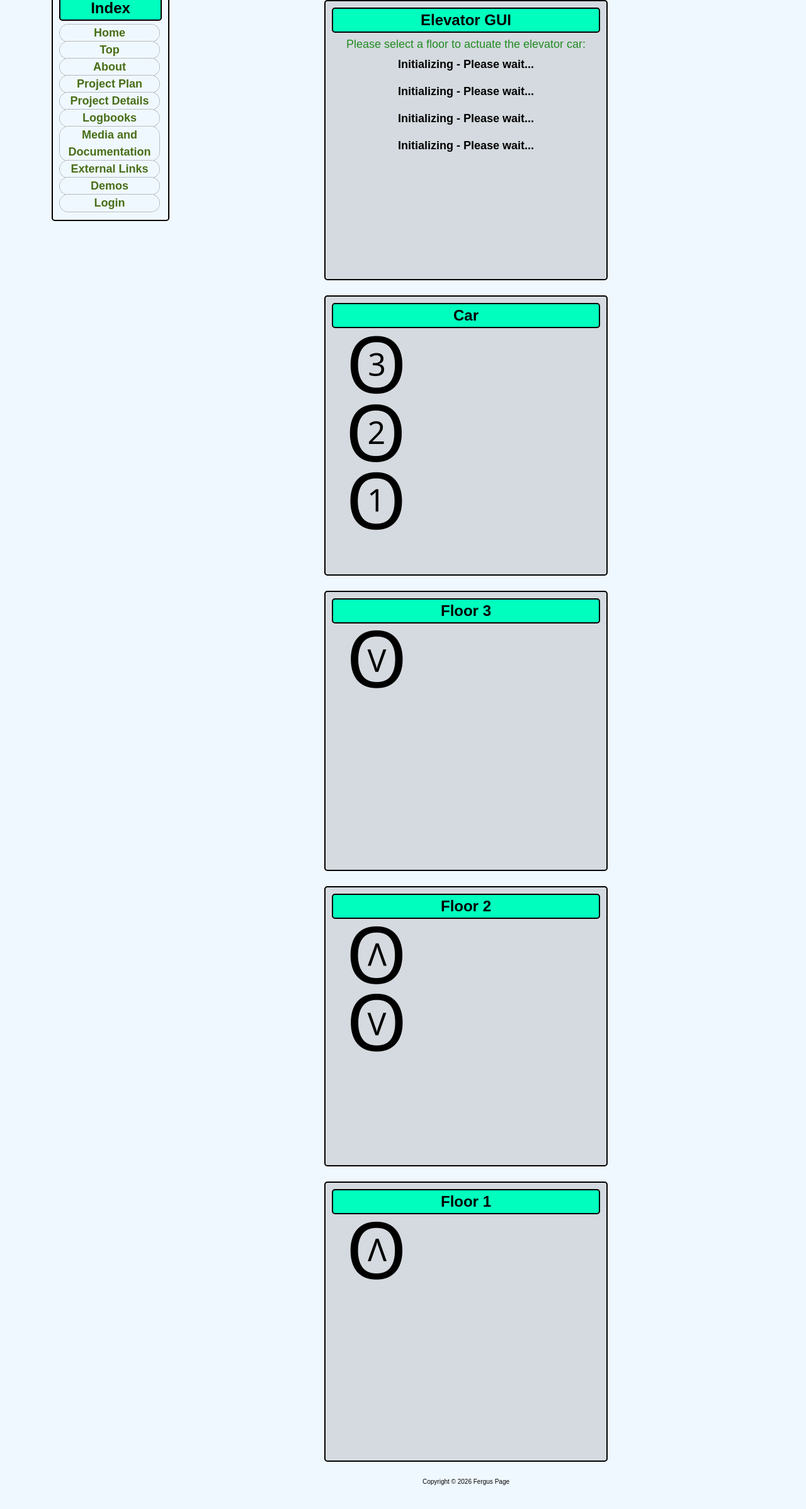
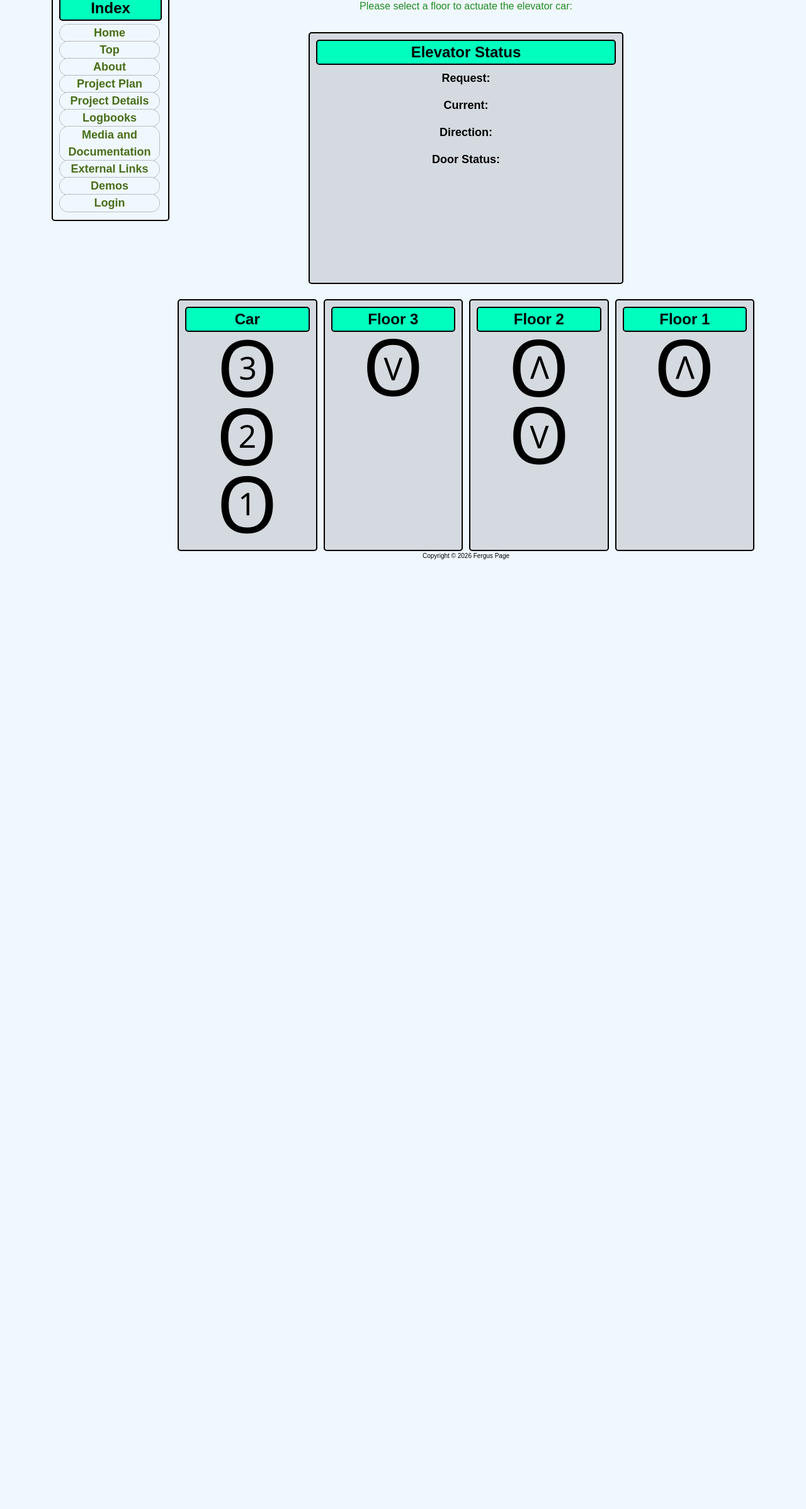
Before and after one commit to fcpage/project_vi_website, a PHP site: page /general/html/elevator/gui.html in a window 1280 px wide. Shown: the part 147-2543 px from the top of the page at 63% size. After the commit the page ends 1035 px from the top, so only its background shows below. Run offline with PHP 8.4, Linux system fonts and the light colour scheme; data that the repository does not hold is empty.

Commit message:
Reformatted Elevator GUI
Changed layout in gui_style.css.
Slight edits to guiDisplay.js to allow for graceful usage in other modules.
started basic guiBrain.js to deal with control functions.

```diff
--- a/general/css/elevator/gui_style.css
+++ b/general/css/elevator/gui_style.css
@@ -10,12 +10,25 @@
 }
 
 fieldset {
-    width: 450px;
-    height: 445px;
+    margin-left: auto;
+    margin-right: auto;
+    width: 500px;
+    height: 400px;
 }
 
 fieldset p{
     text-align: center;
+}
+
+#strip_container {
+    display: flex;
+    gap: 10px;
+}
+
+.strip {
+    display: inline-block;
+    width: 100px;
+    flex: 1;
 }
 
 div.UI{
@@ -28,7 +41,7 @@ header {
     margin-left: 133px;
 }
 
-div.UI{
+div.UI {
     display: block;
     align-content: center;
     text-align: center;
--- a/general/html/elevator/gui.html
+++ b/general/html/elevator/gui.html
@@ -43,57 +43,41 @@
         </nav>
 
         <div id="content">
-            <article>
-                <section>
+            <div id="elevator_gui">
+                <h3>Please select a floor to actuate the elevator car:</h3><br/>  <!-- some instructions -->
                 <fieldset>
-                        <legend>Elevator GUI</legend>
-                        <h3>Please select a floor to actuate the elevator car:</h3>  <!-- some instructions -->
-                        <p id="REQUEST">Initializing - Please wait...</p>
-                        <p id="CURRENT">Initializing - Please wait...</p>
-                        <p id="DIRECTION">Initializing - Please wait...</p>
-                        <p id="DOORS">Initializing - Please wait...</p>
+                    <legend>Elevator Status</legend>
+                    <p>Request: <span id="REQUEST"></span></p>
+                    <p>Current: <span id="CURRENT"></span></p>
+                    <p>Direction: <span id="DIRECTION"></span></p>
+                    <p>Door Status: <span id="DOORS"></span></p>
                 </fieldset><br/>
-                </section>
+            </div>
 
-                <section>
-                    <fieldset>
+            <div id="strip_container">
+                <fieldset class="strip">
                     <legend>Car</legend>
-                        <section>
                         <label><img id="CF3" src="../../resources/references/imgs/gui/3unlit.png" width="100" alt="Floor 3" title="Floor 3"/></label><br/> <!-- 3, please -->
                         <label><img id="CF2" src="../../resources/references/imgs/gui/2unlit.png" width="100" alt="Floor 3" title="Floor 2"/></label><br/> <!-- 2, please -->
                         <label><img id="CF1" src="../../resources/references/imgs/gui/1unlit.png" width="100" alt="Floor 3" title="Floor 1"/></label><br/> <!-- 1, please -->
-                        </section>
-                    </fieldset><br/>
-                </section>
+                </fieldset>
 
-                <section>
-                    <fieldset>
+                <fieldset class="strip">
                     <legend>Floor 3</legend>
-                        <section>
                         <label><img id="F3D" src="../../resources/references/imgs/gui/downunlit.png" width="100" alt="Going Down" title="Going Down"/></label><br/> <!-- down indicator -->
-                        </section>
-                    </fieldset><br/>
-                </section>
+                </fieldset>
 
-                <section>
-                    <fieldset>
+                <fieldset class="strip">
                 <legend>Floor 2</legend>
-                    <section>
                     <label><img id="F2U" src="../../resources/references/imgs/gui/upunlit.png" width="100" alt="Going Up" title="Going Up"/></label><br/>  <!-- up indicator -->
                     <label><img id="F2D" src="../../resources/references/imgs/gui/downunlit.png" width="100" alt="Going Down" title="Going Down"/></label><br/> <!-- down indicator -->
-                    </section>
-                    </fieldset><br/>
-                </section>
+                </fieldset>
 
-                <section>
-                    <fieldset>
+                <fieldset class="strip">
                 <legend>Floor 1</legend>
-                    <section>
                     <label><img id="F1U"  src="../../resources/references/imgs/gui/upunlit.png" width="100" alt="Going Up" title="Going Up"/></label><br/>  <!-- up indicator -->
-                    </section>
-                    </fieldset><br/>
-                </section>
-            </article>
+                </fieldset>
+            </div>
         </div>
 
         <footer>
@@ -101,9 +85,10 @@
         </footer>
     </div>
 
-    <script src="../../js/elevator/guiDisplay.js" defer></script>
     <script src="../../js/demos/year.js"></script>
     <script type="module" src="../../js/security/verify.mjs"></script>
+    <script type="module" src="../../js/elevator/guiBrain.js"></script>
+    <script type="module" src="../../js/elevator/guiDisplay.js"></script>
     <script src="https://cdn.jsdelivr.net/npm/bootstrap@5.3.3/dist/js/bootstrap.bundle.min.js"
             integrity="sha384-YvpcrYf0tY3lHB60NNkmXc5s9fDVZLESaAA55NDzOxhy9GkcIdslK1eN7N6jIeHz"
             crossorigin="anonymous"></script>
--- /dev/null
+++ b/general/js/elevator/guiBrain.js
@@ -0,0 +1,3 @@
+import {initElements} from "./guiDisplay.js";
+
+let elements = initElements();
--- a/general/js/elevator/guiDisplay.js
+++ b/general/js/elevator/guiDisplay.js
@@ -1,30 +1,25 @@
-let elements = [];
+const prefix = "../../resources/references/imgs/gui/";    //base relative url prefix
+const lit = "lit.png";  //illuminated suffix
+const unlit = "unlit.png";  //de-luminated suffix
+export let elements = [];  //a place to hang my hat
+const elementNames = ['REQUEST', 'CURRENT', 'DIRECTION', 'DOORS', 'CF3', 'CF2', 'CF1', 'F3D', 'F2U', 'F2D', 'F1U']; //all the names
+const elementIDs = ['REQUEST', 'CURRENT', 'DIRECTION', 'DOORS', '3', '2', '1', 'down', 'up', 'down', 'up']; //all the IDs
+class guiElement {  //a class to keep all the elements consistent, and a method to modify their contents
+    constructor(name) {this.name = name;}   //build an object and name it
 
-const elementNames = ['REQUEST', 'CURRENT', 'DIRECTION', 'DOORS', 'CF3', 'CF2', 'CF1', 'F3D', 'F2U', 'F2D', 'F1U'];
-
-const elementIDs = ['REQUEST', 'CURRENT', 'DIRECTION', 'DOORS', '3', '2', '1', 'down', 'up', 'down', 'up'];
-class guiElement {
-    constructor(name) {     //build an object
-        this.name = name;   //name the element
-    }
-
-   modify(element, id) { //id is for text input
-        if (!id) {console.log('error');
-        } else if (id.length < 5) {
-            if (element.state === false) {element.handle.src = '../../resources/references/imgs/gui/' + element.id + 'lit.png';  //off->on
-            } else {element.handle.src = '../../resources/references/imgs/gui/' + element.id + 'unlit.png';                      //on->off
-            } element.state = !element.state;
-        } else {element.id = element.handle.innerHTML = element.id;}
-    }
+   modify(element, id) {if (!id) {console.log('error'); //id is also used for text input
+        } else if (id.length < 5) {if (element.state === false) {element.handle.src = prefix + element.id + lit;  //off->on
+            } else {element.handle.src = prefix + element.id + unlit;} element.state = !element.state; //toggle   //on->off
+        } else {element.id = element.handle.innerHTML = element.id;    //set gui status report text
+   } console.log("Name: " + element.name + " - ID: " + element.id + " - Status: " + element.state);}
 }
 
-function initElements() { //initialize all the elements
-        console.log("GUI initializing"); //report
+export function initElements() {console.log("GUI initializing"); //start report     //initialize all the elements
     for (let i = 0; i < elementNames.length; i++) { //for each element
         elements[i] = new guiElement(elementNames[i]); //create and name
-        elements[i].state = false;
-        elements[i].id = elementIDs[i];
-        elements[i].handle = document.getElementById(elementNames[i]);
+        elements[i].state = false;  //initialize off
+        elements[i].id = elementIDs[i]; //ID, please
+        elements[i].handle = document.getElementById(elementNames[i]);  //that's where I left my keys
         elements[i].handle.addEventListener('click', () => {elements[i].modify(elements[i], elements[i].id)});    //add a click listener
-    }console.log("Initialization complete"); //report
-} initElements();
+    }console.log("Initialization complete");    //end report
+    return elements;}  //and return
```
Lines whose indentation alone changed are shown as unchanged.
